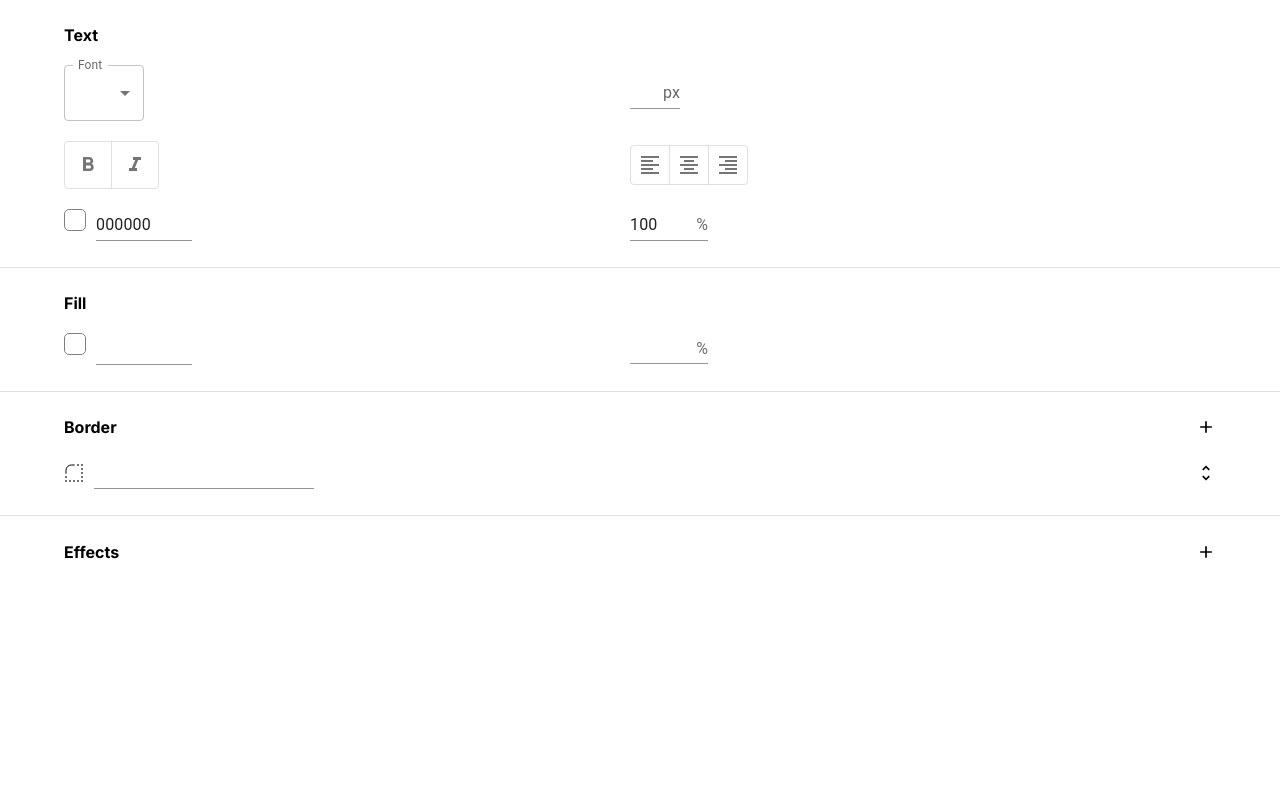
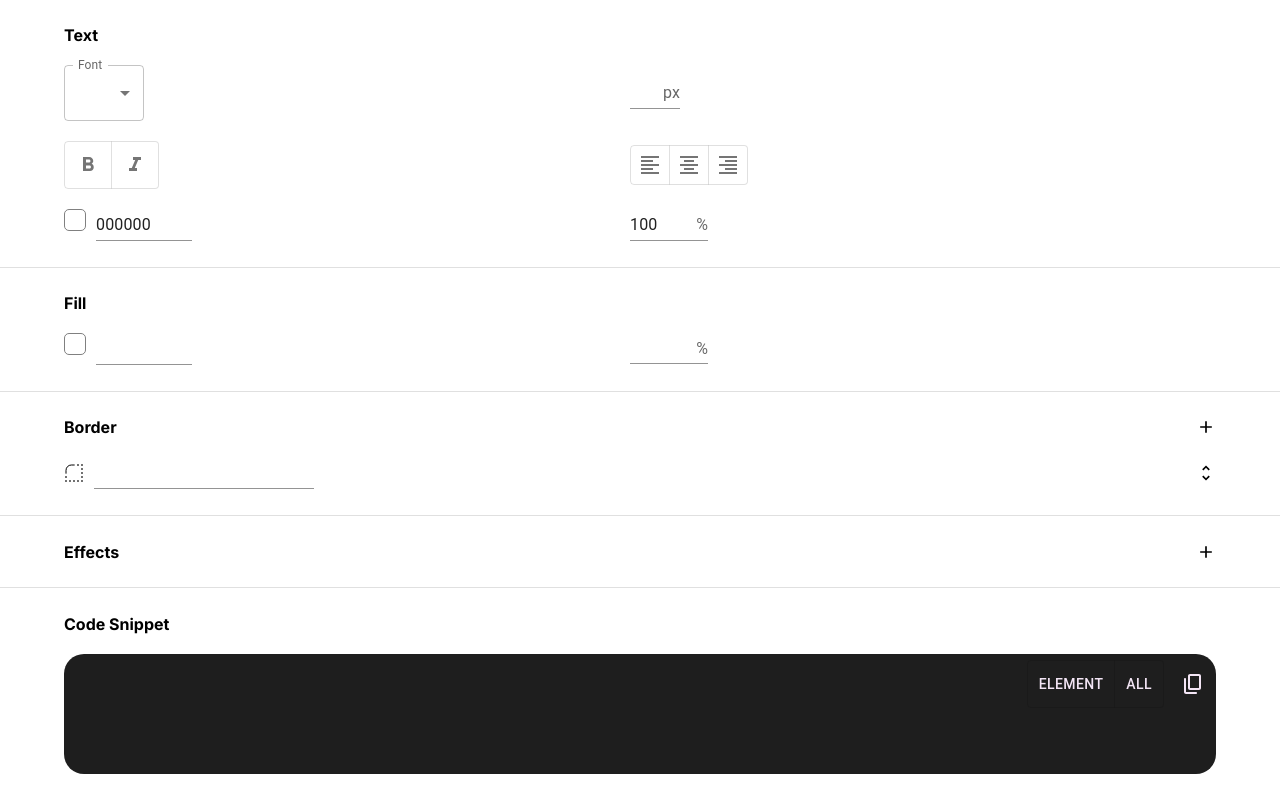
Before and after one commit to nickjiang2378/starter-css, a React (Create React App) app: page / in a window 1280 px wide. Shown: the part 501-1301 px from the top of the page. Before the commit the page ends 1088 px from the top, so only its background shows below. Built offline with nearby package versions, Linux system fonts and the light colour scheme.

Commit message:
Added rudimentary code visualizer UI

```diff
--- /dev/null
+++ b/src/pages/CodeVisualizer/CodeVisualizer.css
@@ -0,0 +1,54 @@
+.codeContainer {
+    justify-content: center;
+    background: #1E1E1E;
+    max-height: 200px;
+    width: 100%;
+    border-radius: 20px;
+    padding-bottom: 60px;
+}
+
+.codeWrapper {
+    display: flex;
+    align-items: center;
+    justify-content: center;
+    overflow: auto;
+}
+
+.code {
+    text-align: left;
+}
+
+.controls {
+    display: flex;
+    justify-content: flex-end;
+    align-items: center;
+}
+
+.controls div {
+    margin: 3px
+}
+
+.text {
+    font-family: 'Courier New', Courier, monospace;
+}
+
+.header {
+    color: #FDD503;
+}
+
+.attr {
+    color: #9AD8F9;
+    margin-left: 20px;
+}
+
+.num {
+    color: #B5CEA8;
+}
+
+.str {
+    color: #CA8F76;
+}
+
+.punc {
+    color: #D4D4D4;
+}
--- /dev/null
+++ b/src/pages/CodeVisualizer/CodeVisualizer.jsx
@@ -0,0 +1,72 @@
+import { ToggleButton, ToggleButtonGroup, IconButton } from '@mui/material';
+import ContentCopyRoundedIcon from '@mui/icons-material/ContentCopyRounded';
+import "./CodeVisualizer.css"
+
+export default function CodeVisualizer({ code }) {
+    const generateCode = data => {
+        let code = [];
+        for (const header in data) {
+            if (Object.keys(data)[0] !== header) {
+                code.push(<br key={header+"br-2"} />);
+                code.push(<br key={header+"br-1"} />);
+            }
+
+            code.push(<span key={header+"{"} className="header text">{header + " {"}</span>);
+            code.push(<br key={header+"br0"} />)
+
+            for (const attr in data[header]) {
+                code.push(<span key={header+attr} className="attr text">{attr}</span>);
+                code.push(<span key={header+attr+":"} className="punc text">: </span>);
+
+                const value = data[header][attr];
+                code.push(
+                    <span
+                        key={header+attr+value}
+                        className={(value.match(/\d/) && !value.match(/#/)) ? "num text": "str text"}
+                    >
+                        {value}
+                    </span>
+                );
+                code.push(<span key={header+attr+";"} className="punc text">;</span>);
+
+                code.push(<br key={header+attr+"br"} />);
+            }
+
+            code.push(<span key={header+"}"} className="header text">{"}"}</span>)
+        }
+
+        console.log(code);
+        return code
+    }
+
+    return (
+        <div className="container">
+            <div className="category-header bold">Code Snippet</div>
+            <div className="codeContainer">
+                <div className="controls">
+                    <div className="elementToggle">
+                        <ToggleButtonGroup
+                            color="primary"
+                            exclusive
+                            onChange={() => {}}
+                            aria-label="Platform"
+                        >
+                            <ToggleButton value="element" sx={{color: "#F3E5F5"}}>Element</ToggleButton>
+                            <ToggleButton value="all" sx={{color: "#F3E5F5"}}>All</ToggleButton>
+                        </ToggleButtonGroup>
+                    </div>
+                    <div className="copy">
+                        <IconButton>
+                            <ContentCopyRoundedIcon sx={{color: "#F3E5F5"}} />
+                        </IconButton>
+                    </div>
+                </div>
+                <div className="codeWrapper">
+                    <div className="code">
+                        {generateCode(code)}
+                    </div>
+                </div>
+            </div>
+        </div>
+    )
+}
--- a/src/pages/EditDashboard.jsx
+++ b/src/pages/EditDashboard.jsx
@@ -2,12 +2,14 @@ import { useEffect, useState } from "react";
 import Tabs from '@mui/material/Tabs';
 import Tab from '@mui/material/Tab';
 import Box from '@mui/material/Box';
+import { ToggleButtonGroup, ToggleButton } from "@mui/material";
 import FillDashboard from "./FillDashboard/FillDashboard";
 import BorderDashboard from "./BorderDashboard/BorderDashboard";
 import EffectsDashboard from "./EffectsDashboard/EffectsDashboard";
 import TextDashboard from "./TextDashboard/TextDashboard";
 import SizingDashboard from "./SizingDashboard/SizingDashboard";
 import FlexVisualizer from "./FlexVisualizer/FlexVisualizer";
+import CodeVisualizer from "./CodeVisualizer/CodeVisualizer";
 import { listenForElementChanges } from "../scripts/updateStyle";
 import { Divider } from "@mui/material";
 import { IS_PRODUCTION } from "../utils/constants";
@@ -45,6 +47,8 @@ export default function EditDashboard() {
             <BorderDashboard elementStyles={elementStyles} computedStyles={computedStyles} />
             <Divider />
             <EffectsDashboard />
+            <Divider />
+            <CodeVisualizer code={{}}/>
           </div>
         </SelectedContext.Provider>
       );
```
